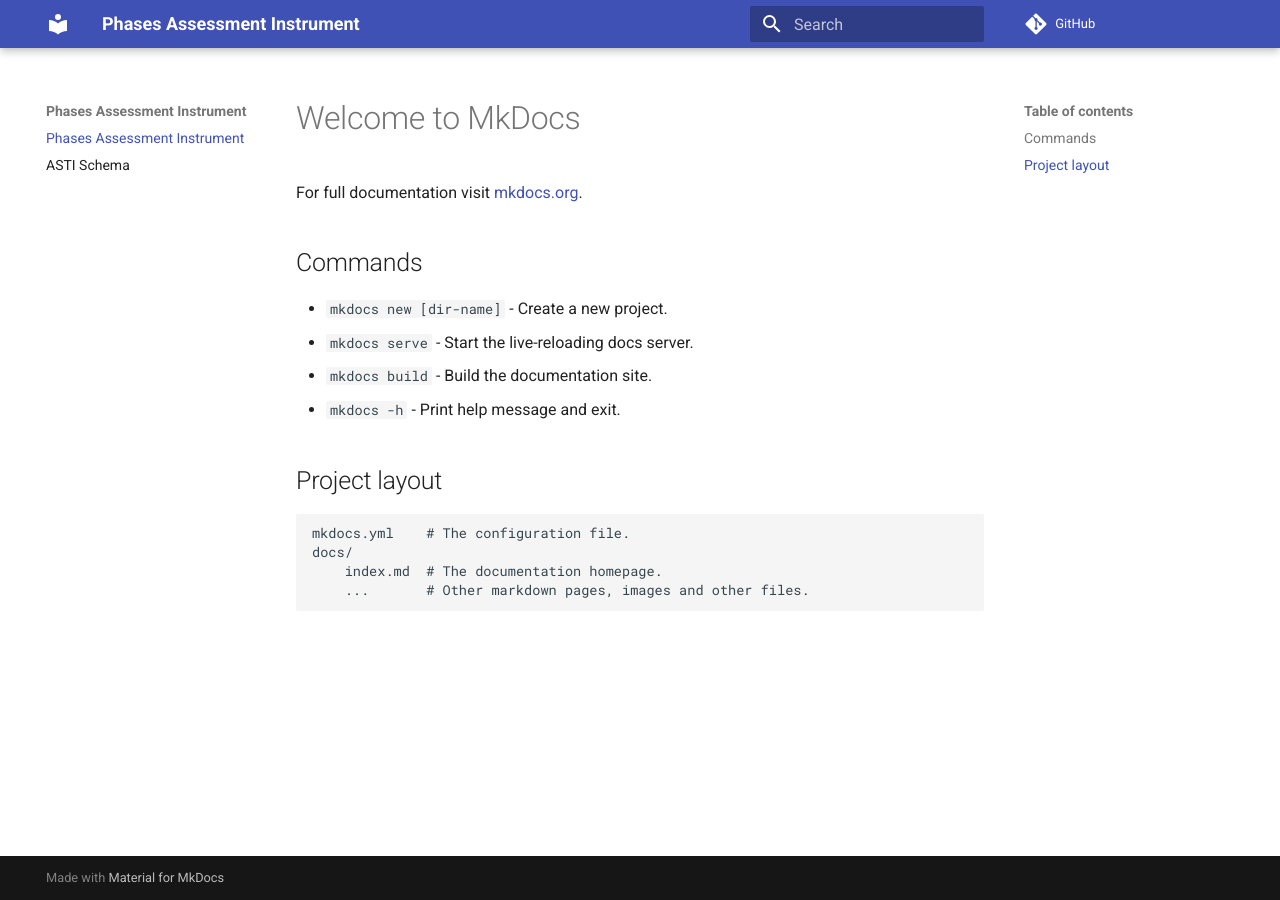
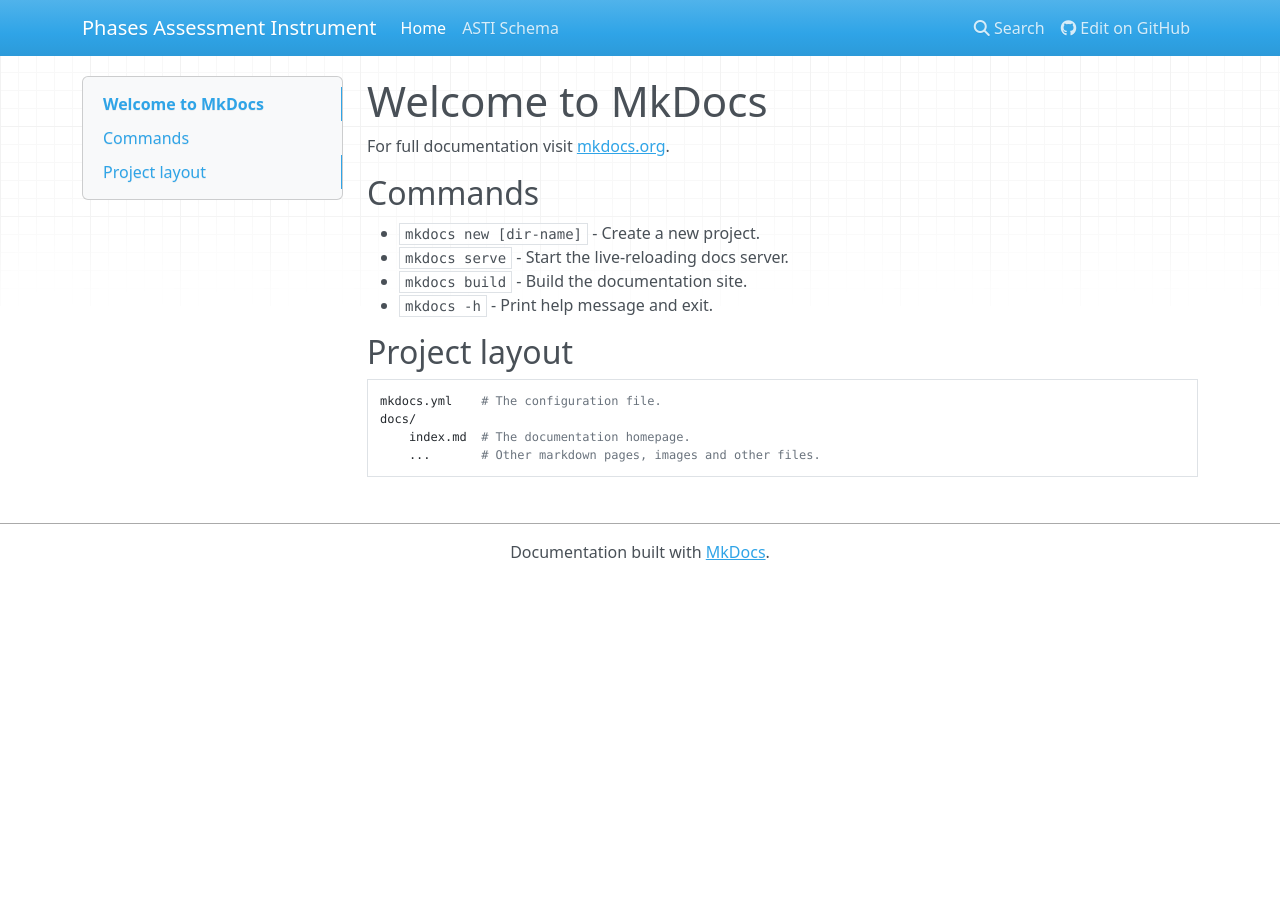
Before and after one commit to Buffalo-Ontology-Group/phases-assessment-instrument, an MkDocs documentation site: the page built from docs/index.md, in a window 1280 px wide. Built offline with MkDocs 1.6.1, drawn with Linux system fonts in a browser that asks for light colours; nearby versions of some CDN libraries; comment, search, counter and statistics services are not loaded.

Commit message:
continue to fix path

```diff
--- a/mkdocs.yml
+++ b/mkdocs.yml
@@ -20,9 +20,6 @@ extra_javascript:
   - https://unpkg.com/tablesort@5.3.0/dist/tablesort.min.js
   - javascripts/tablesort.js
 
-theme:
-  name: material
-
 nav:
-  - Phases Assessment Instrument: index.md
-  - ASTI Schema: asti-assessment-schema/index.md
+  - Home: index.md
+  - ASTI Schema: asti_schema.md
```
Also changed, not shown: 1 other file.
